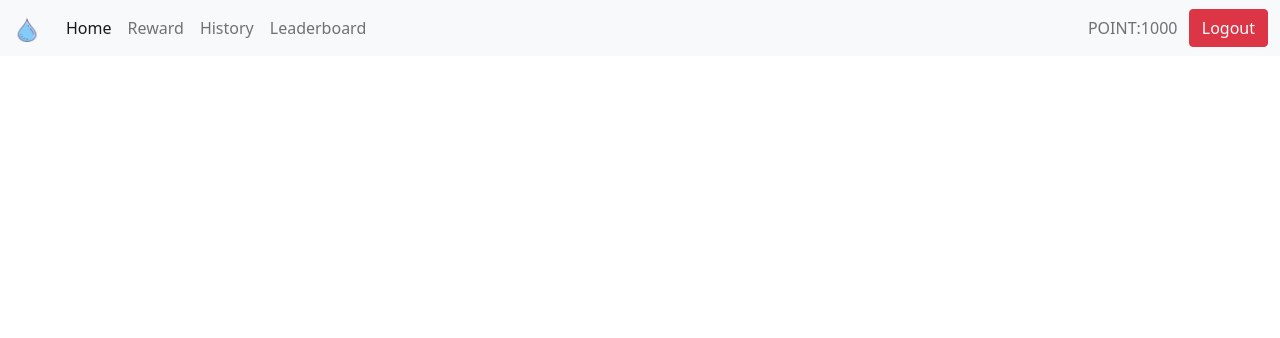
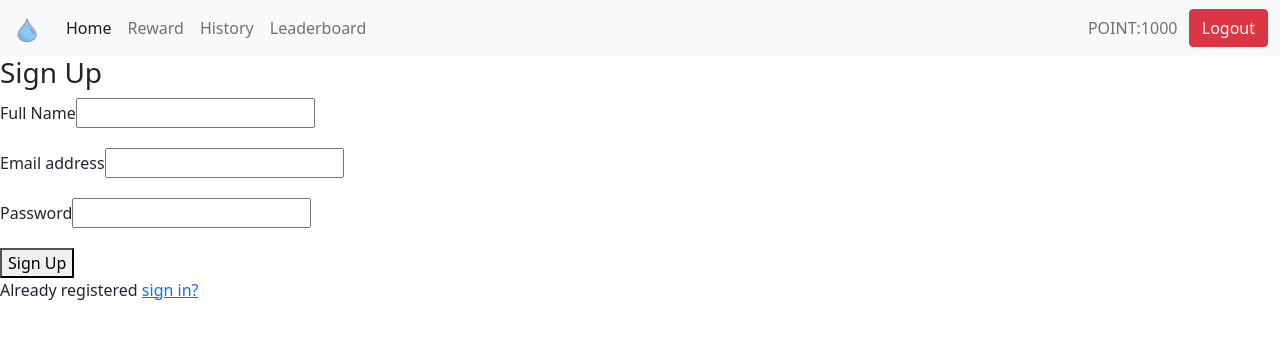
Before and after one commit to ThanapobChumsri/water-track, a Vue app: page /register in a window 1280 px wide. Shown: the top 338 px of the page. Built offline with nearby package versions, Linux system fonts and the light colour scheme.

Commit message:
create register ui

```diff
--- a/src/views/Register.vue
+++ b/src/views/Register.vue
@@ -1,14 +1,62 @@
 <template>
-      <div></div>
+      <div>
+            <form>
+                  <h3>Sign Up</h3>
 
+                  <div>
+                  <label>Full Name </label>
+                  <input type="text" v-model="form.name">
+                  </div>
+
+                  <div>
+                  <label>Email address </label>
+                  <input type="email" v-model="form.email">
+                  </div>
+
+                  <div>
+                  <label>Password </label>
+                  <input type="password" v-model="form.password">
+                  </div>
+
+                  <button type="submit" @click="addDataRegister">Sign Up</button>
+
+                  <p>
+                  Already registered
+                  <router-link to="/login">sign in?</router-link>
+                  </p>
+            </form>
+      </div>
 </template>
 
 <script>
+import dataStore from '@/store/data'
 export default {
+      data() {
+            return {
+                form:{
+                    name: '',
+                    email:'',
+                    password:'',
 
+                }
+            }
+        },
+        methods:{
+            addDataRegister(){
+            let payload = {
+                name: this.form.name,
+                email: this.form.email,
+                password: this.form.password,
+            }
+            dataStore.dispatch('addDataRegister', payload)
+            console.log(payload)
+            }
+        }
 }
 </script>
 
-<style>
-
+<style lang="scss" scoped>
+      div {
+        margin-bottom: 20px;
+    }
 </style>
```
